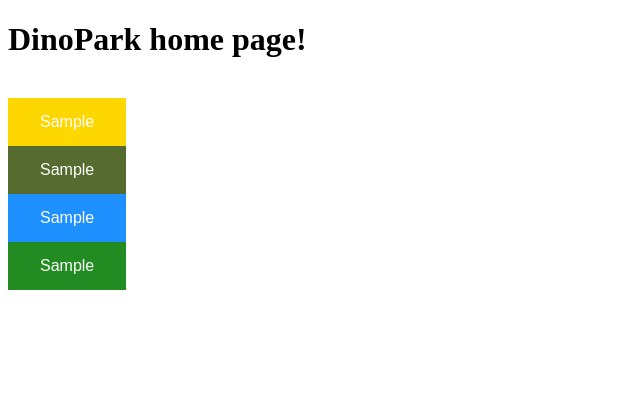
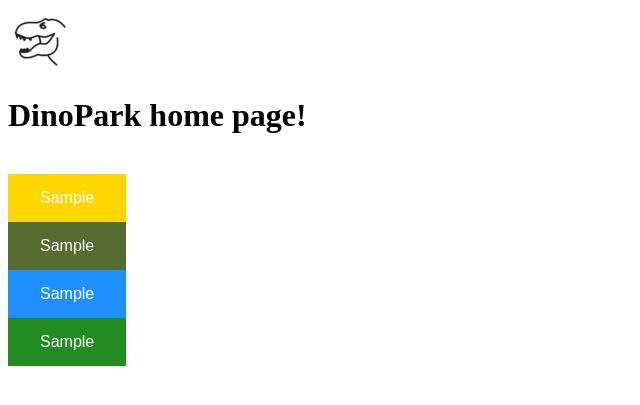
Before and after one commit to oonarauhala/tietokantasovellus, a Flask app: template templates/index.html in a window 1280 px wide. Shown: the top 405 px of the page, without its empty margins (0-640 px from the left). Run offline with Flask 2, Linux system fonts and the light colour scheme; the template is opened without the code that fills it: most values are stand-ins (such as "Sample title", 1, 10 or a date in 2020).

Commit message:
Add icon linking to index page

```diff
--- a/routes.py
+++ b/routes.py
@@ -4,7 +4,6 @@ from flask import render_template
 @app.route("/")
 def index():
     areas = db.get_area()
-    print(areas)
     return render_template("index.html", area1=areas[0][1], area2=areas[1][1],
     area3=areas[2][1], area4=areas[3][1])
 
--- a/templates/dino_area.html
+++ b/templates/dino_area.html
@@ -6,6 +6,11 @@
     <title>DinoPark</title>
 </head>
 <body>
+    <div>
+        <a href="/">
+            <img src="{{url_for('static', filename='icon.png')}}">
+        </a>
+    </div>
     {% for dinosaur in dinosaurs %}
     <div>
         <h2>{{ dinosaur.name }}</h2>
--- a/templates/index.html
+++ b/templates/index.html
@@ -7,6 +7,11 @@
     <link rel="stylesheet" href="{{ url_for('static', filename='style.css') }}">
 </head>
 <body>
+    <div>
+        <a href="/">
+            <img src="{{url_for('static', filename='icon.png')}}">
+        </a>
+    </div>
     <h1>DinoPark home page!</h1>
     <br>
     <a href="/area1">
```
Also changed, not shown: static/icon.png (added).
